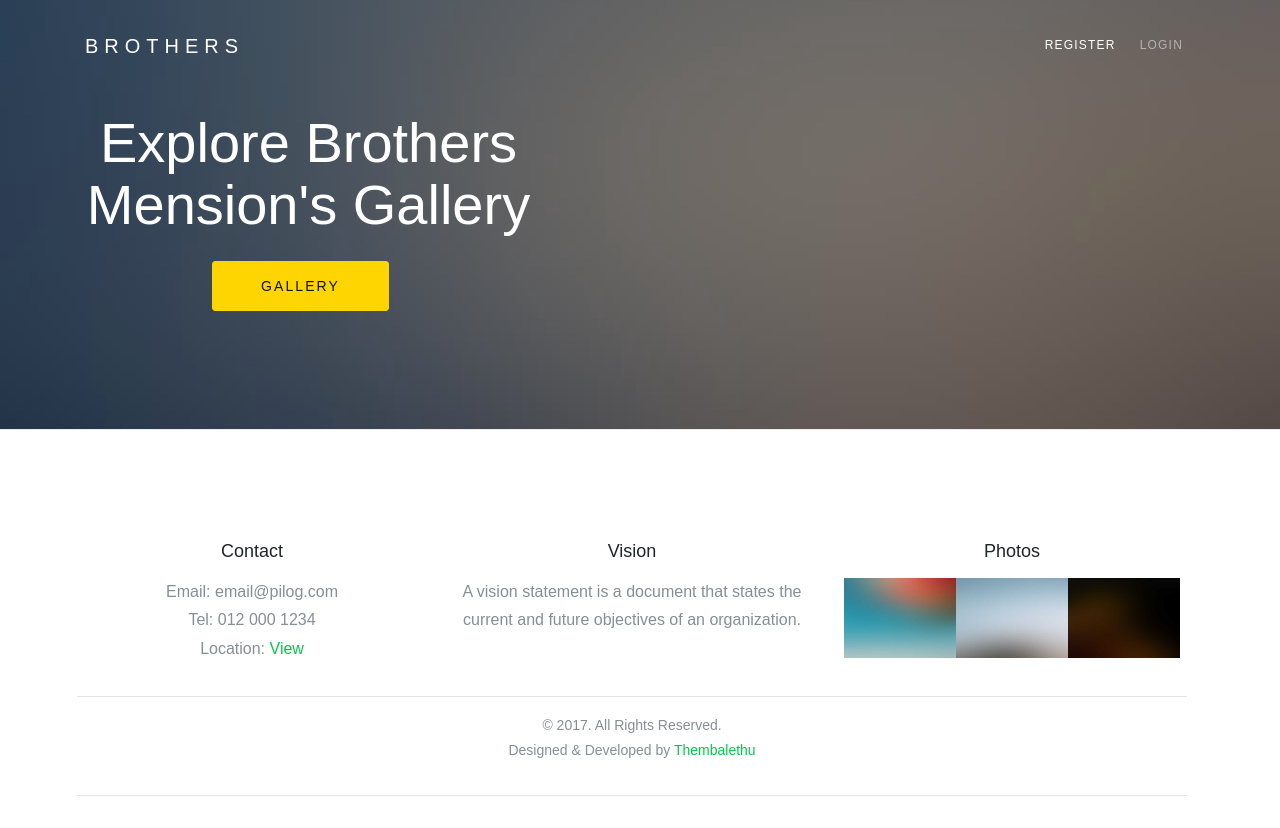
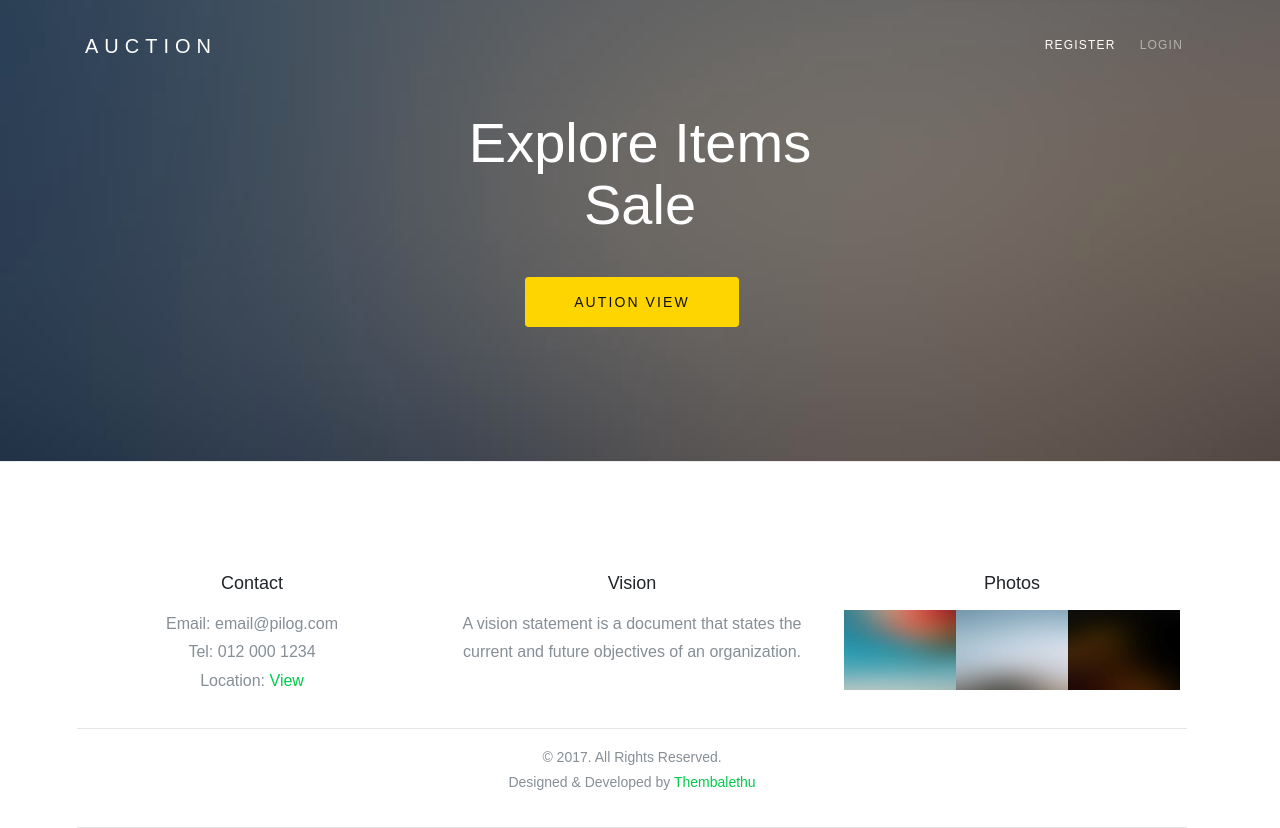
Before and after one commit to tkhoza/Kasi-dealers, an Angular app: page /home in a window 1280 px wide. Shown: the top 828 px of the page. Built offline with nearby package versions, Linux system fonts and the light colour scheme.

Commit message:
add product service

```diff
--- a/src/app/app-routing.module.ts
+++ b/src/app/app-routing.module.ts
@@ -4,12 +4,14 @@ import { RouterModule, Routes } from '@angular/router';
 import { RegisterComponent } from './register/register.component';
 import { HomeComponent } from './home/home.component';
 import { LoginComponent } from './login/login.component';
+import { ProductComponent } from './product/product.component';
 
 const routes: Routes = [
   { path: '', redirectTo: '/home', pathMatch: 'full' },
   { path: 'home', component: HomeComponent },
   { path: 'register', component: RegisterComponent },
   { path: 'login', component: LoginComponent },
+  { path: 'product', component: ProductComponent },
 ];
 
 @NgModule({
--- a/src/app/app.component.html
+++ b/src/app/app.component.html
@@ -1,6 +1,6 @@
 <nav class="navbar navbar-expand-lg navbar-dark probootstrap_navbar" id="probootstrap-navbar">
     <div class="container">
-      <a class="navbar-brand" routerLink="/home"><span>Brothers</span></a>
+      <a class="navbar-brand" routerLink="/home"><span>Auction</span></a>
       <button class="navbar-toggler" type="button" data-toggle="collapse" data-target="#probootstrap-menu" aria-controls="probootstrap-menu" aria-expanded="false" aria-label="Toggle navigation" style="margin-right: 1em;">
         <span><i class="ion-navicon"></i></span>
       </button>
--- a/src/app/app.module.ts
+++ b/src/app/app.module.ts
@@ -6,13 +6,15 @@ import { RegisterComponent } from './register/register.component';
 import { AppRoutingModule } from './app-routing.module';
 import { HomeComponent } from './home/home.component';
 import { LoginComponent } from './login/login.component';
+import { ProductComponent } from './product/product.component';
 
 @NgModule({
   declarations: [
     AppComponent,
     RegisterComponent,
     HomeComponent,
-    LoginComponent
+    LoginComponent,
+    ProductComponent
   ],
   imports: [
     BrowserModule,
--- a/src/app/home/home.component.html
+++ b/src/app/home/home.component.html
@@ -1,9 +1,13 @@
-<div class="row align-items-center" style="padding-right: 1em;">
-    <div class="col-md-6 align-items-center" >
-        <h4 class="heading display-4 probootstrap-animate text-center " style="color: #fff;">Explore Brothers Mension's Gallery </h4>
-        <br>
-        <p class="probootstrap-animate text-center ">
-        <a href="" role="button" class="btn btn-warning p-3 mr-3 pl-5 pr-5 text-uppercase d-lg-inline d-md-inline d-sm-block d-block mb-3">Gallery</a>
-        </p>
+<div class="row">
+    <div class="col-md-4"></div>
+    <div class="col-md-4">
+        <div class="align-items-center" >
+            <h4 class="heading display-4 probootstrap-animate text-center " style="color: #fff;">Explore Items Sale </h4>
+            <br>
+            <p class="probootstrap-animate text-center " style="padding: 1em;">
+            <a routerLink="/product" role="button" class="btn btn-warning p-3 mr-3 pl-5 pr-5 text-uppercase d-lg-inline d-md-inline d-sm-block d-block mb-3">Aution View</a>
+            </p>
+        </div>
     </div>
+    <div class="col-md-4"></div>
 </div>
--- /dev/null
+++ b/src/app/product/product.component.html
@@ -0,0 +1,8 @@
+<div class="row">
+    <div class="col-md-4"></div>
+    <div class="col-md-4">
+        <h4 class="heading display-4 probootstrap-animate text-center " style="color: #fff;">Product On Auction</h4>
+
+    </div>
+    <div class="col-md-4"></div>
+</div>
--- /dev/null
+++ b/src/app/product/product.component.ts
@@ -0,0 +1,15 @@
+import { Component, OnInit } from '@angular/core';
+
+@Component({
+  selector: 'app-product',
+  templateUrl: './product.component.html',
+  styleUrls: ['./product.component.css']
+})
+export class ProductComponent implements OnInit {
+
+  constructor() { }
+
+  ngOnInit() {
+  }
+
+}
```
Also changed, not shown: src/app/product/product.component.css (added), 1 other file (tests, documents, lock files or other folders).
